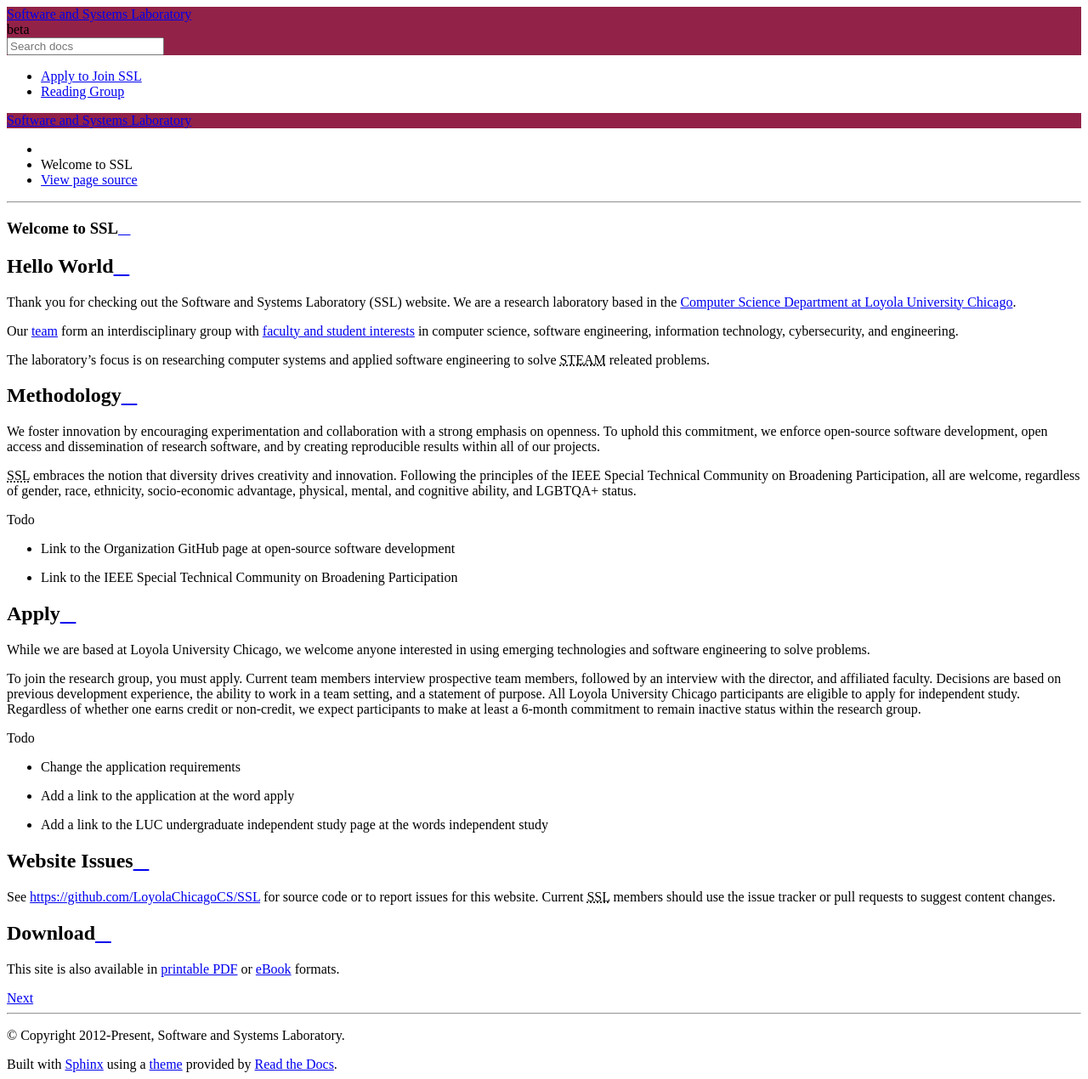
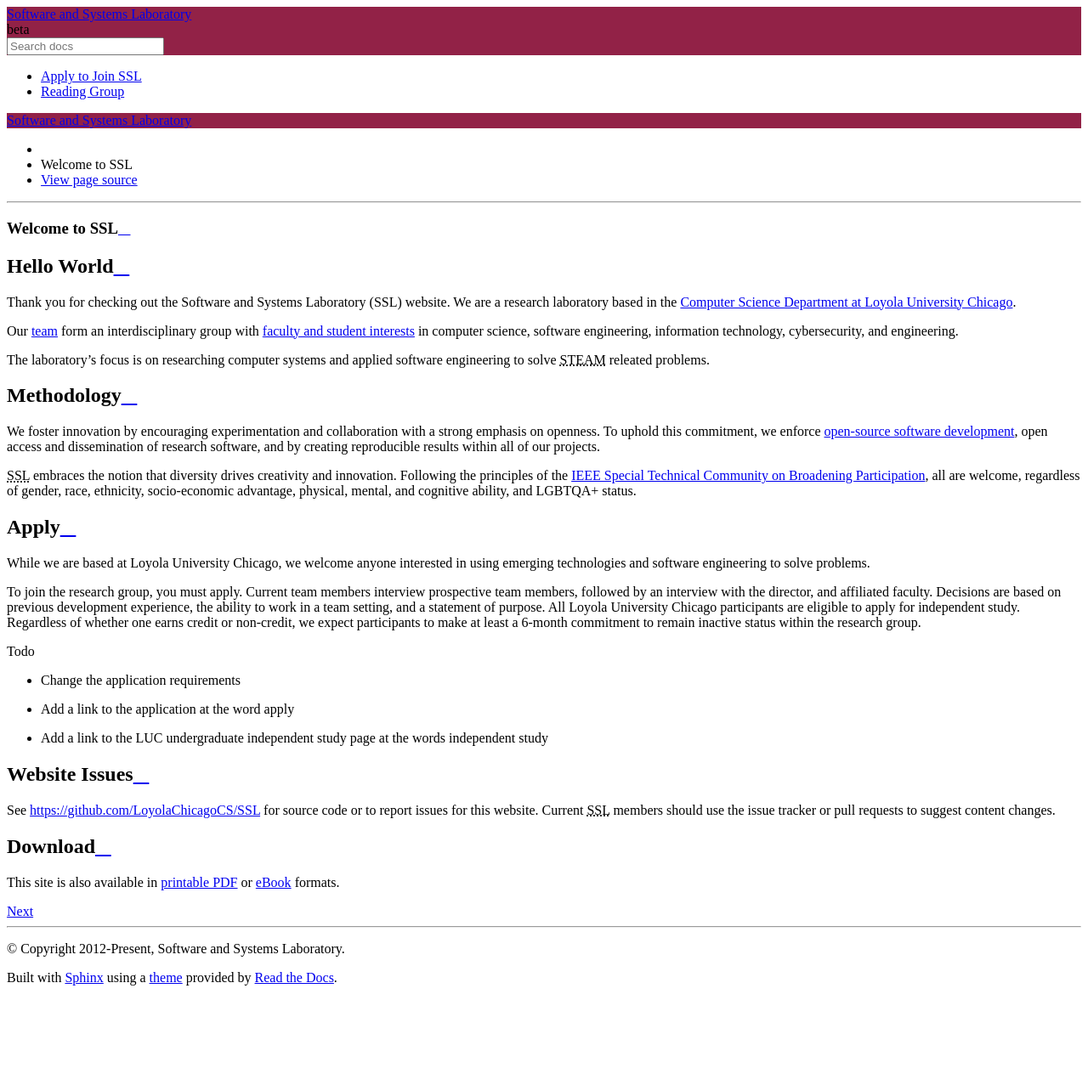
Before and after one commit to LoyolaChicagoCS/ssl, a Sphinx documentation site: the page built from source/index.rst, in a window 1280 px wide. Shown: the whole page at 85% size. Built offline with Sphinx 7.4.7 and the Read the Docs theme 2.0.0, drawn with Linux system fonts in a browser that asks for light colours; pages that are not in the unit, such as notebooks, are missing from menus; after the commit the page ends 1168 px from its top, so only the background shows below that.

Commit message:
Complete the Methodology TODOs

```diff
--- a/source/index.rst
+++ b/source/index.rst
@@ -11,13 +11,9 @@ The laboratory's focus is on researching computer systems and applied software e
 
 Methodology
 -----------
-We foster innovation by encouraging experimentation and collaboration with a strong emphasis on openness. To uphold this commitment, we enforce open-source software development, open access and dissemination of research software, and by creating reproducible results within all of our projects.
+We foster innovation by encouraging experimentation and collaboration with a strong emphasis on openness. To uphold this commitment, we enforce `open-source software development <https://github.com/SoftwareSystemsLaboratory>`_, open access and dissemination of research software, and by creating reproducible results within all of our projects.
 
-|SSL| embraces the notion that diversity drives creativity and innovation. Following the principles of the IEEE Special Technical Community on Broadening Participation, all are welcome, regardless of gender, race, ethnicity, socio-economic advantage, physical, mental, and cognitive ability, and LGBTQA+ status.
-
-.. todo::
-    * Link to the Organization GitHub page at open-source software development
-    * Link to the IEEE Special Technical Community on Broadening Participation
+|SSL| embraces the notion that diversity drives creativity and innovation. Following the principles of the `IEEE Special Technical Community on Broadening Participation <http://stcbp.org/>`_, all are welcome, regardless of gender, race, ethnicity, socio-economic advantage, physical, mental, and cognitive ability, and LGBTQA+ status.
 
 Apply
 -----
```
